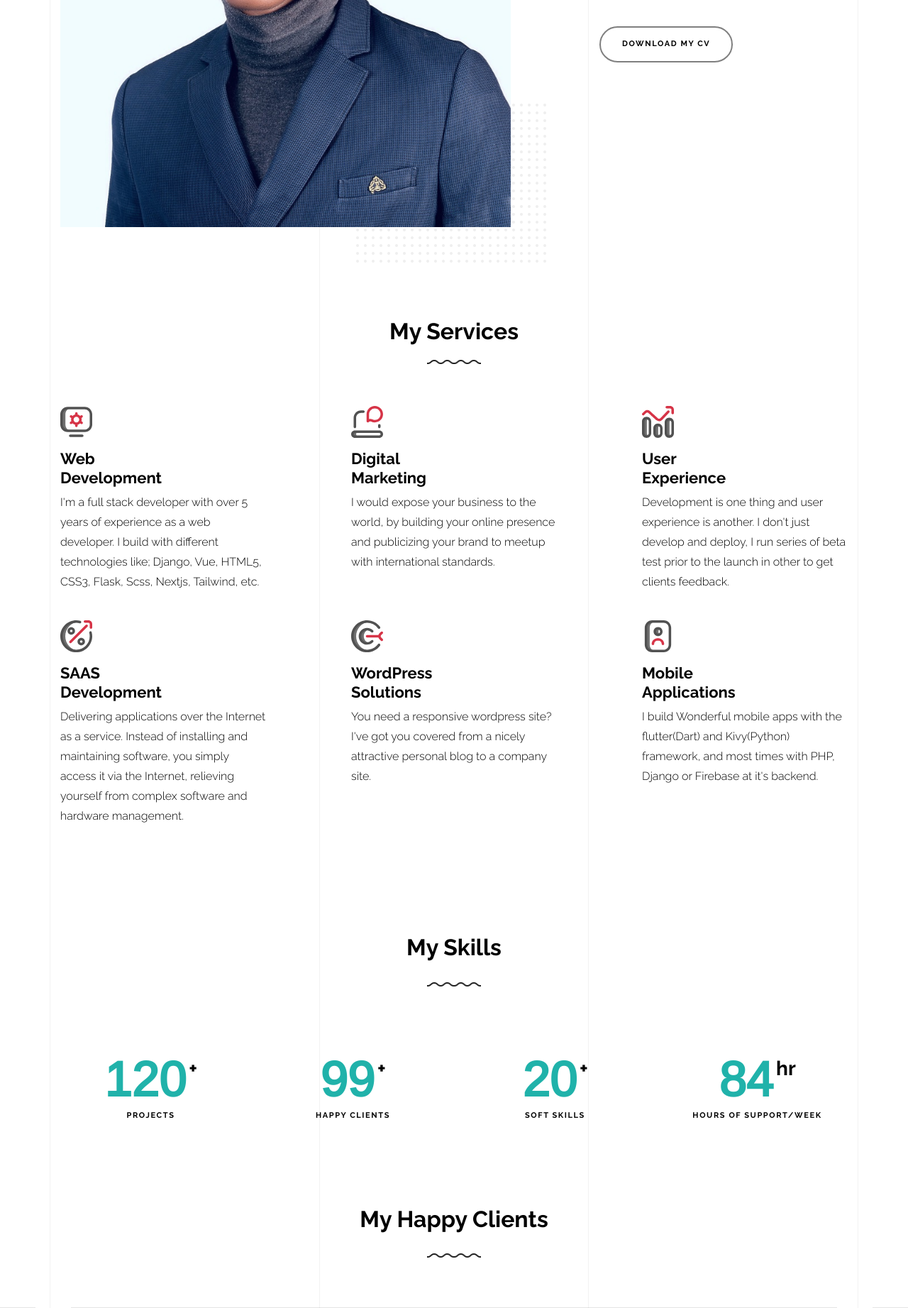
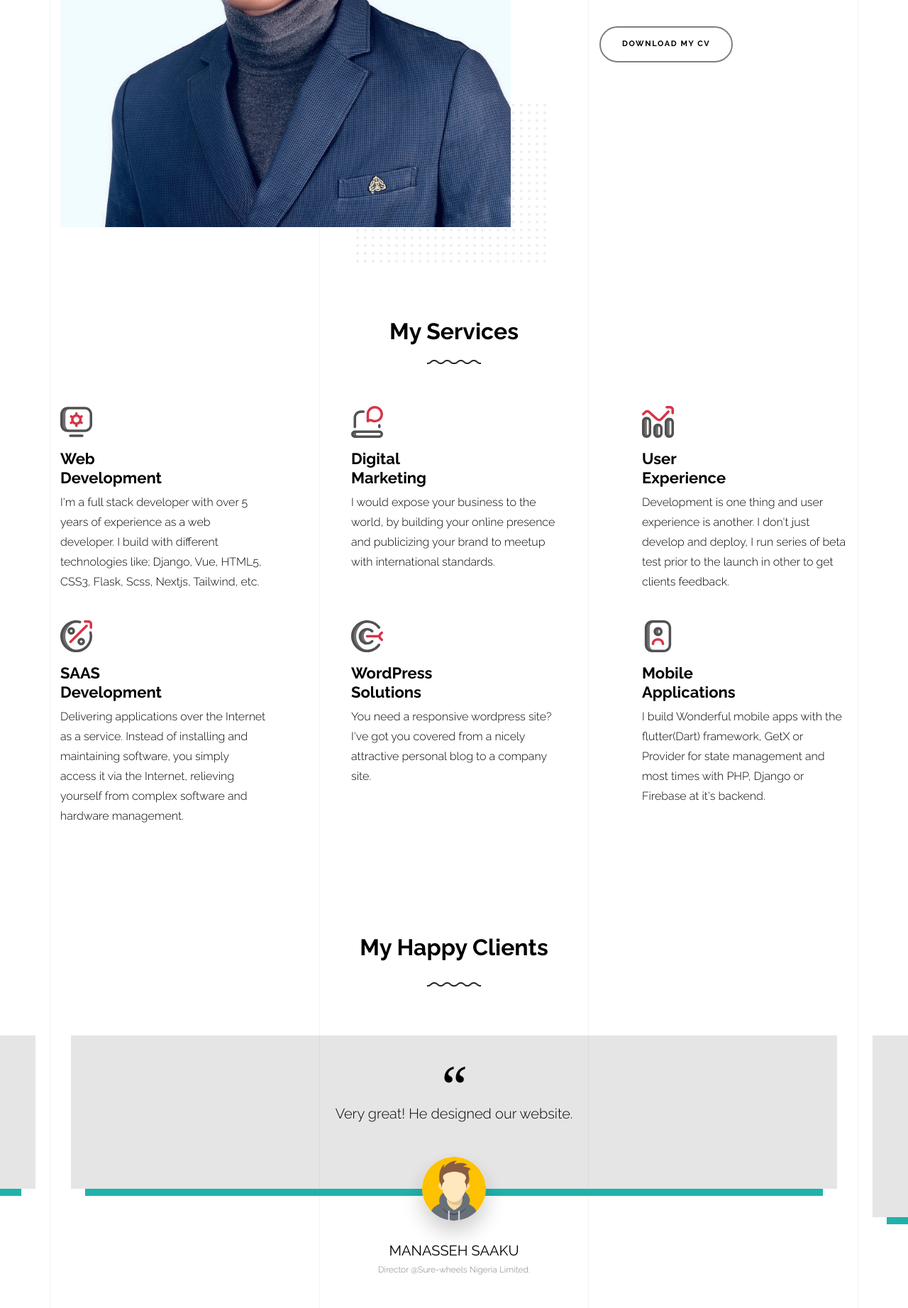
Before and after one commit to dev-great/Django_portfolio_app, a Django app: page / in a window 1280 px wide. Shown: the part 2910-4753 px from the top of the page at 71% size. Run offline with Django 3.2, Linux system fonts and the light colour scheme; some libraries are stand-ins or nearby versions; some web fonts are replaced.

Commit message:
Update index.html

```diff
--- a/templates/index.html
+++ b/templates/index.html
@@ -385,7 +385,7 @@
                   <img src="{% static 'images/svg/003-contact-book.svg' %}" alt="Image" width="45">
                 </div>
                 <h3>Mobile <br> Applications</h3>
-                <p>I build Wonderful mobile apps with the flutter(Dart) and Kivy(Python) framework, and most times with PHP, Django or Firebase at it's backend. </p>
+                <p>I build Wonderful mobile apps with the flutter(Dart) framework, GetX or Provider for state management and most times with PHP, Django or Firebase at it's backend. </p>
               </div>
             </div>
 
@@ -394,55 +394,7 @@
         </div>
       </div>
 
-      <div class="unslate_co--section section-counter" id="skills-section">
-        <div class="container">
-          <div class="section-heading-wrap text-center mb-5">
-            <h2 class="heading-h2 text-center divider"><span class="gsap-reveal">My Skills</span></h2>
-            <span class="gsap-reveal"><img src="{% static 'images/divider.png' %}" alt="divider" width="76"></span>
-          </div>
 
-
-          <div class="row pt-5">
-            <div class="col-6 col-sm-6 mb-5 mb-lg-0 col-md-6 col-lg-3" data-aos="fade-up" data-aos-delay="0">
-              <div class="counter-v1 text-center">
-                <span class="number-wrap">
-                  <span class="number number-counter" data-number="120">0</span>
-                  <span class="append-text">+</span>
-                </span>
-                <span class="counter-label">Projects</span>
-              </div>
-            </div>
-            <div class="col-6 col-sm-6 mb-5 mb-lg-0 col-md-6 col-lg-3" data-aos="fade-up" data-aos-delay="100">
-              <div class="counter-v1 text-center">
-                <span class="number-wrap">
-                  <span class="number number-counter" data-number="99">0</span>
-                  <span class="append-text">+</span>
-                </span>
-                <span class="counter-label">Happy Clients</span>
-              </div>
-            </div>
-            <div class="col-6 col-sm-6 mb-5 mb-lg-0 col-md-6 col-lg-3" data-aos="fade-up" data-aos-delay="200">
-              <div class="counter-v1 text-center">
-                <span class="number-wrap">
-                  <span class="number number-counter" data-number="20">0</span>
-                  <span class="append-text">+</span>
-                </span>
-                <span class="counter-label">Soft Skills</span>
-              </div>
-            </div>
-            <div class="col-6 col-sm-6 mb-5 mb-lg-0 col-md-6 col-lg-3" data-aos="fade-up" data-aos-delay="300">
-              <div class="counter-v1 text-center">
-                <span class="number-wrap">
-                  <span class="number number-counter" data-number="84">0</span>
-                  <span class="append-text">hr</span>
-                </span>
-                <span class="counter-label">Hours Of Support/week</span>
-              </div>
-            </div>
-          </div>
-        </div>
-      </div>
-      <!-- END .counter -->
 
       <div class="unslate_co--section" id="testimonial-section">
         <div class="container">
```
